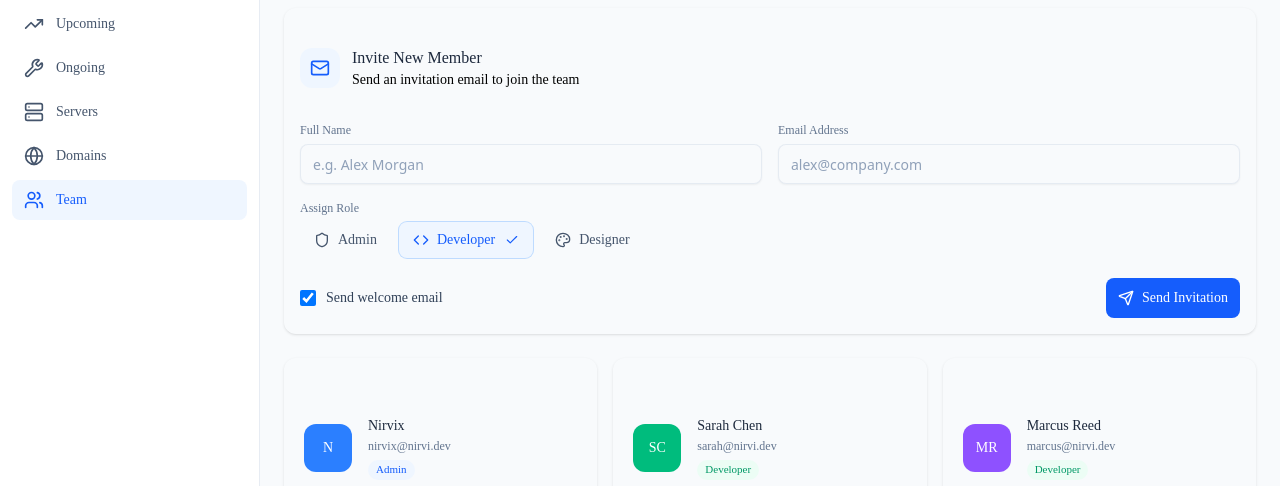
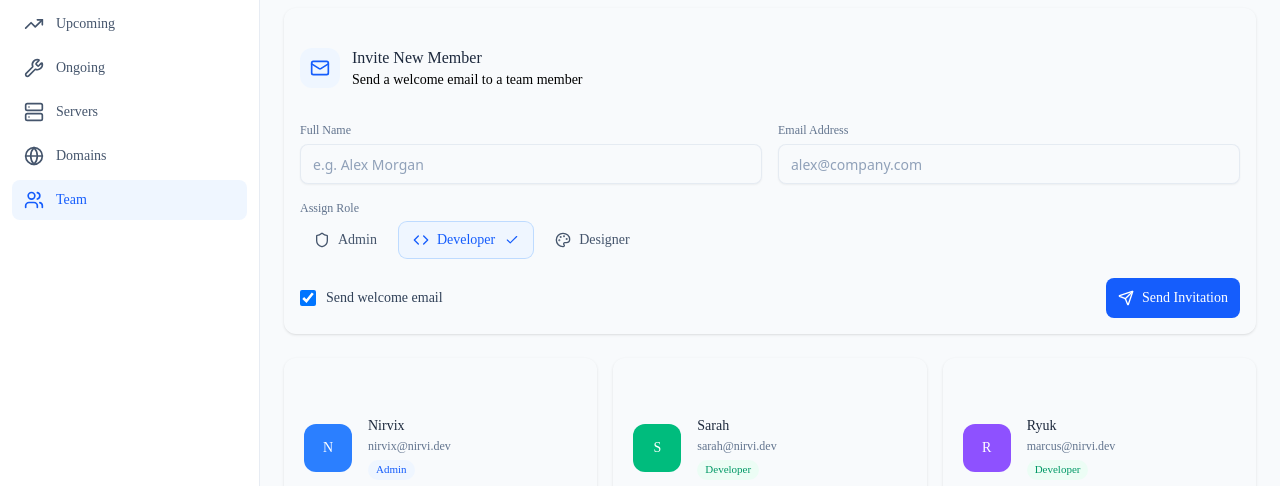
Before and after one commit to nirvixtech/Nirvi-Tracker, a React (Vite) app: page /team in a window 1280 px wide. Shown: the part 164-650 px from the top of the page. Built offline with nearby package versions, Linux system fonts and the light colour scheme; a web font is replaced by a local one.

Commit message:
Fix: members

```diff
--- a/src/pages/Team.tsx
+++ b/src/pages/Team.tsx
@@ -56,7 +56,7 @@ const teamMembers: TeamMember[] = [
     ],
   },
   {
-    name: "Sarah Chen",
+    name: "Sarah",
     role: "Developer",
     title: "Senior Full Stack Engineer",
     email: "sarah@nirvi.dev",
@@ -69,7 +69,7 @@ const teamMembers: TeamMember[] = [
     ],
   },
   {
-    name: "Marcus Reed",
+    name: "Ryuk",
     role: "Developer",
     title: "Backend Specialist",
     email: "marcus@nirvi.dev",
@@ -81,7 +81,7 @@ const teamMembers: TeamMember[] = [
     ],
   },
   {
-    name: "Aisha Patel",
+    name: "Alisha",
     role: "Designer",
     title: "UI/UX Lead",
     email: "aisha@nirvi.dev",
@@ -93,7 +93,7 @@ const teamMembers: TeamMember[] = [
     ],
   },
   {
-    name: "James Liu",
+    name: "Light",
     role: "Designer",
     title: "Product Designer",
     email: "james@nirvi.dev",
@@ -367,8 +367,7 @@ function InviteCard() {
                   Invite New Member
                 </CardTitle>
                 <CardDescription className="trykker-regular">
-                  Send an invitation email to join the team
-                </CardDescription>
+                  Send a welcome email to a team member                </CardDescription>
               </div>
             </div>
           </CardHeader>
@@ -435,7 +434,7 @@ function InviteCard() {
                   <Checkbox
                     id="welcome"
                     checked={sendWelcome}
-                    onCheckedChange={(checked) => setSendWelcome(checked === true)}
+                    onChange={(event) => setSendWelcome(event.currentTarget.checked)}
                     className="rounded border-slate-300 dark:border-slate-600 data-[state=checked]:bg-blue-500 data-[state=checked]:border-blue-500"
                   />
                   <Label
```
